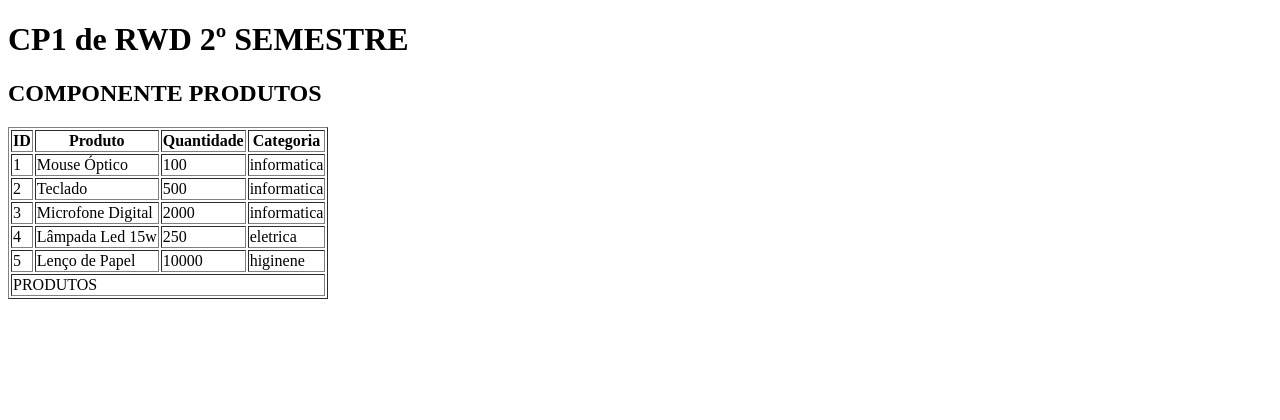
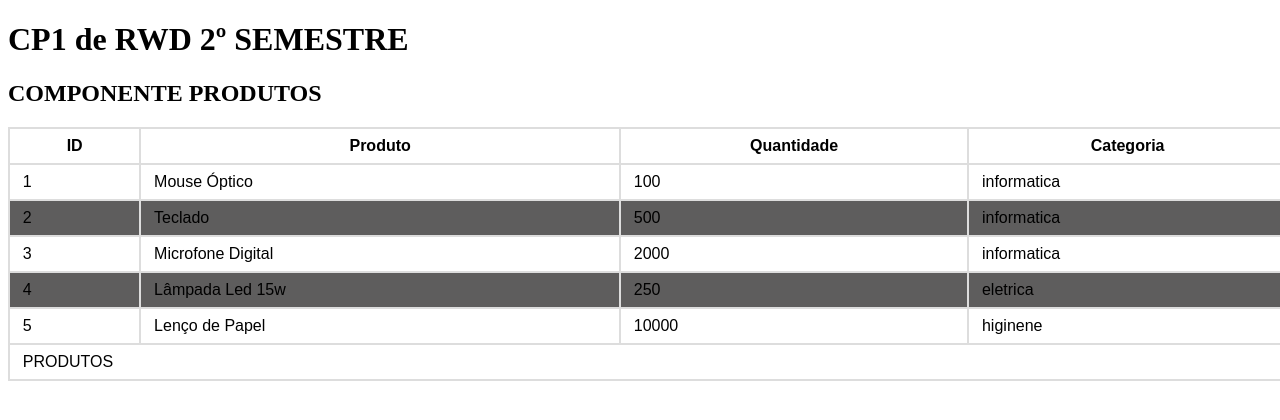
Before and after one commit to 1TDSPG-2022/solucao-cp1-2sem-react-spa, a React (Create React App) app in the folder pf0670/cp1/: page / in a window 1280 px wide. Shown: the top 420 px of the page. Built offline with nearby package versions, Linux system fonts and the light colour scheme.

Commit message:
Finalizando com zebra da Tabela via css e ternário

```diff
--- /dev/null
+++ b/pf0670/cp1/src/components/produtos/Produtos.css
@@ -0,0 +1,19 @@
+
+.tblProdutos{
+    font-family: Arial, Helvetica, sans-serif,Arial, Helvetica, sans-serif;
+    border-collapse: collapse;
+    width: 100vw;
+}
+
+.tblProdutos td, .tblProdutos th {
+    border: 2px solid #ddd;
+    padding: 1vh 1vw;
+}
+
+.tblProdutos tr:nth-child(even){
+    background-color: #5e5d5d;
+}
+
+.tblProdutos tr:hover{
+    background-color: #a6c1c2;
+}
--- a/pf0670/cp1/src/components/produtos/Produtos.jsx
+++ b/pf0670/cp1/src/components/produtos/Produtos.jsx
@@ -1,4 +1,5 @@
 import React from 'react'
+import "./Produtos.css"
 
 export default function Produtos(props) {
 
@@ -7,7 +8,7 @@ export default function Produtos(props) {
     return (
         <div>
             <h2>COMPONENTE PRODUTOS</h2>
-            <table border={1}>
+            <table className="tblProdutos">
                 <thead>
                     <tr>
                         <th>ID</th>
@@ -18,6 +19,7 @@ export default function Produtos(props) {
                 </thead>
                 <tbody>
                     {props.produtos.map((p, i) =>
+                        // <tr key={i} style={i % 2 === 0 ? { backgroundColor: "#ccc" } : { backgroundColor: "#ddd333" }} >
                         <tr key={i}>
                             <td>{i + 1}</td>
                             <td>{p.nomeProduto}</td>
@@ -34,7 +36,7 @@ export default function Produtos(props) {
                     </tr>
                 </tfoot>
             </table>
-        </div>
+        </div >
     )
 }
 
```
